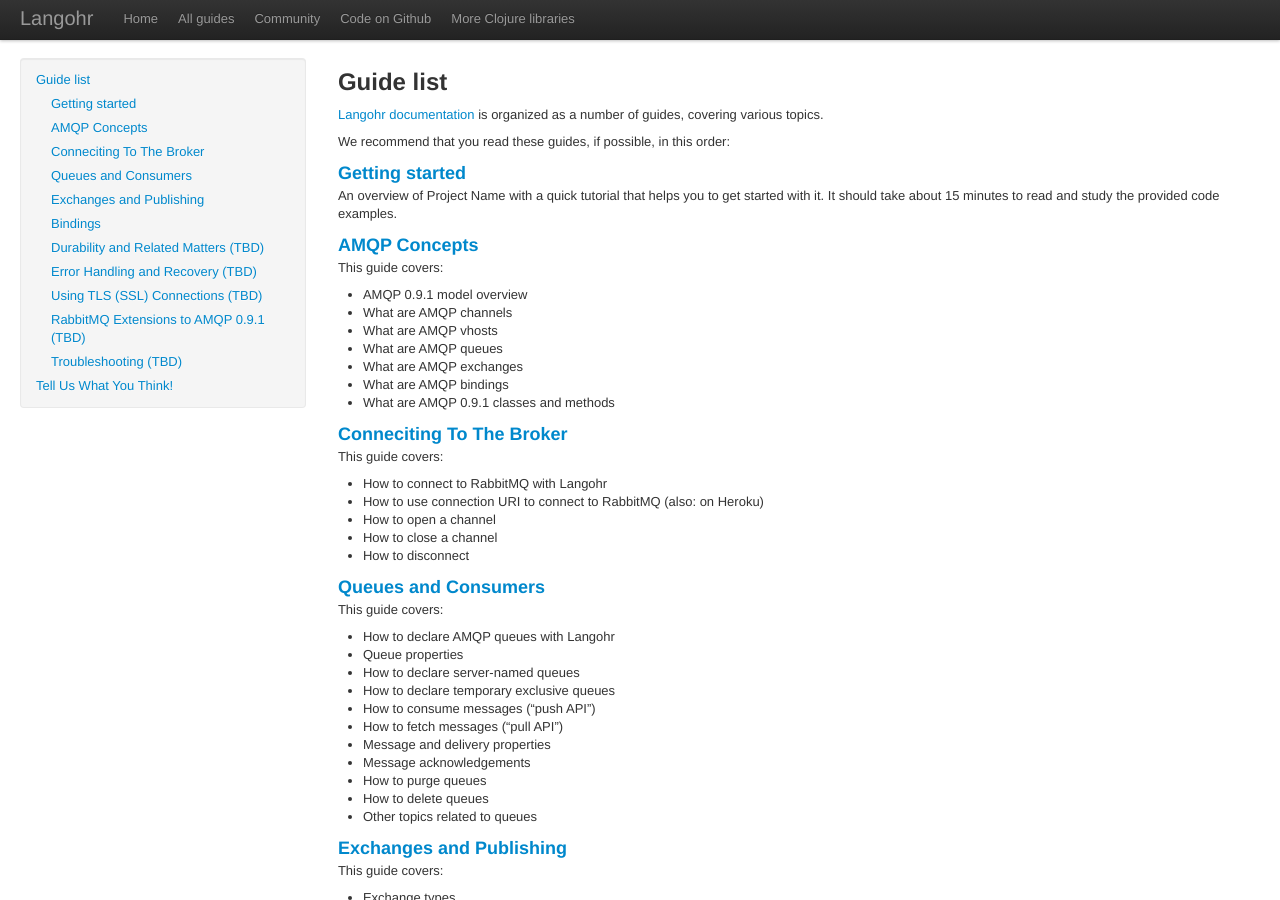
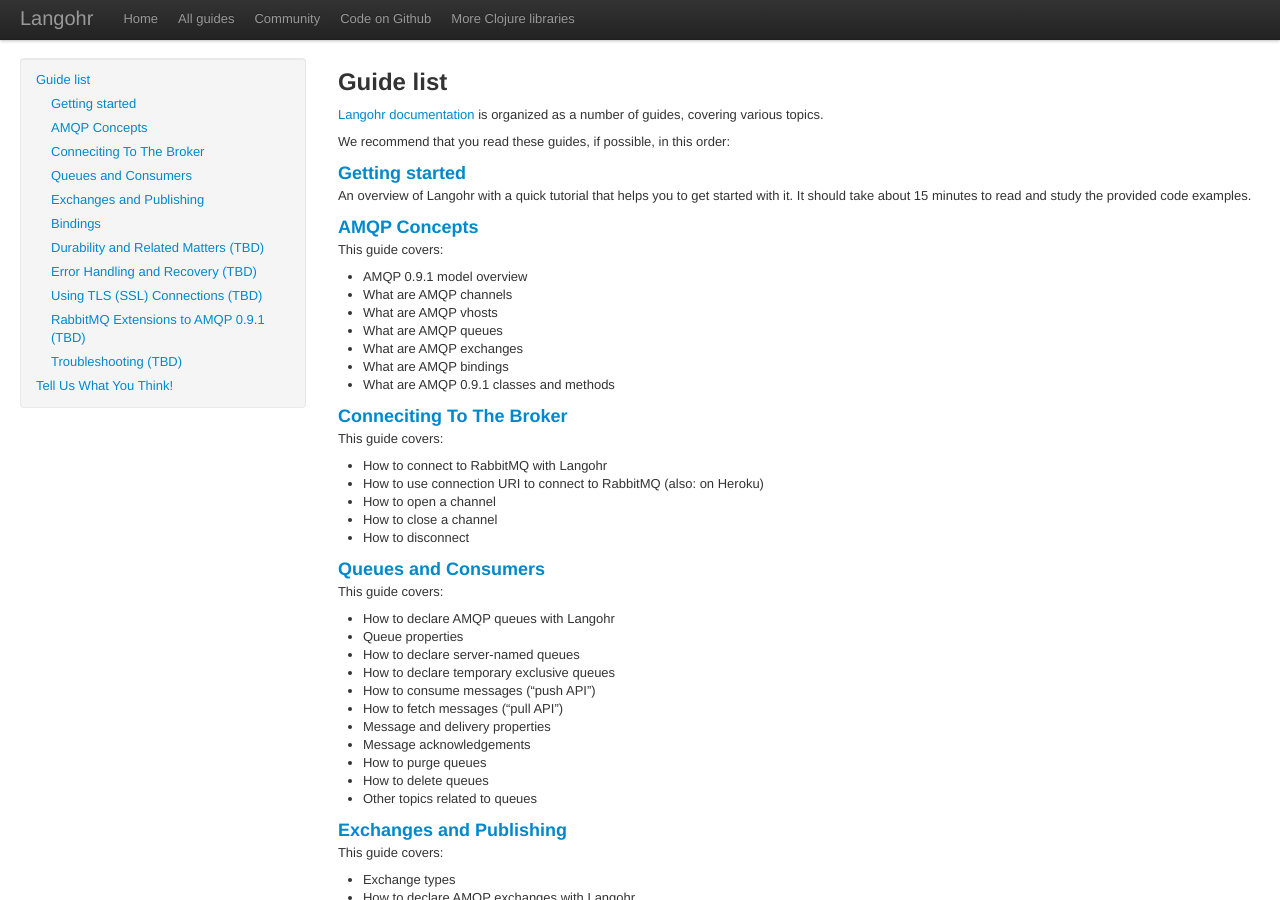
Before and after one commit to glorphindale/langohr.docs, a Jekyll site: the page built from articles/guides.md, in a window 1280 px wide and 900 px high. Built offline with Jekyll 4.4.1, drawn with Linux system fonts in a browser that asks for light colours; some web fonts are replaced.

Commit message:
Fix a typo

```diff
--- a/articles/guides.md
+++ b/articles/guides.md
@@ -12,7 +12,7 @@
 
 ###  [Getting started](/articles/getting_started.html)
 
-An overview of Project Name with a quick tutorial that helps you to get started with it. It should take about
+An overview of Langohr with a quick tutorial that helps you to get started with it. It should take about
 15 minutes to read and study the provided code examples.
 
 
```
